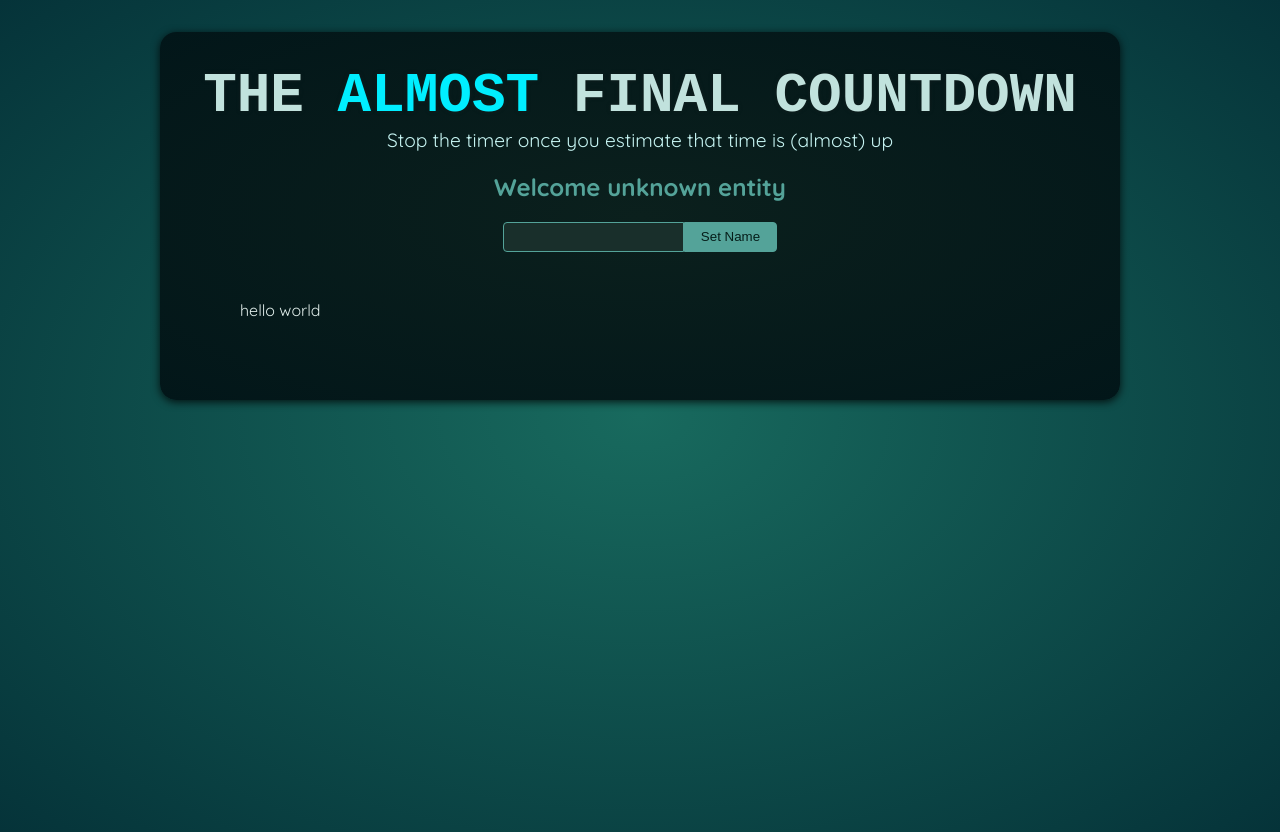
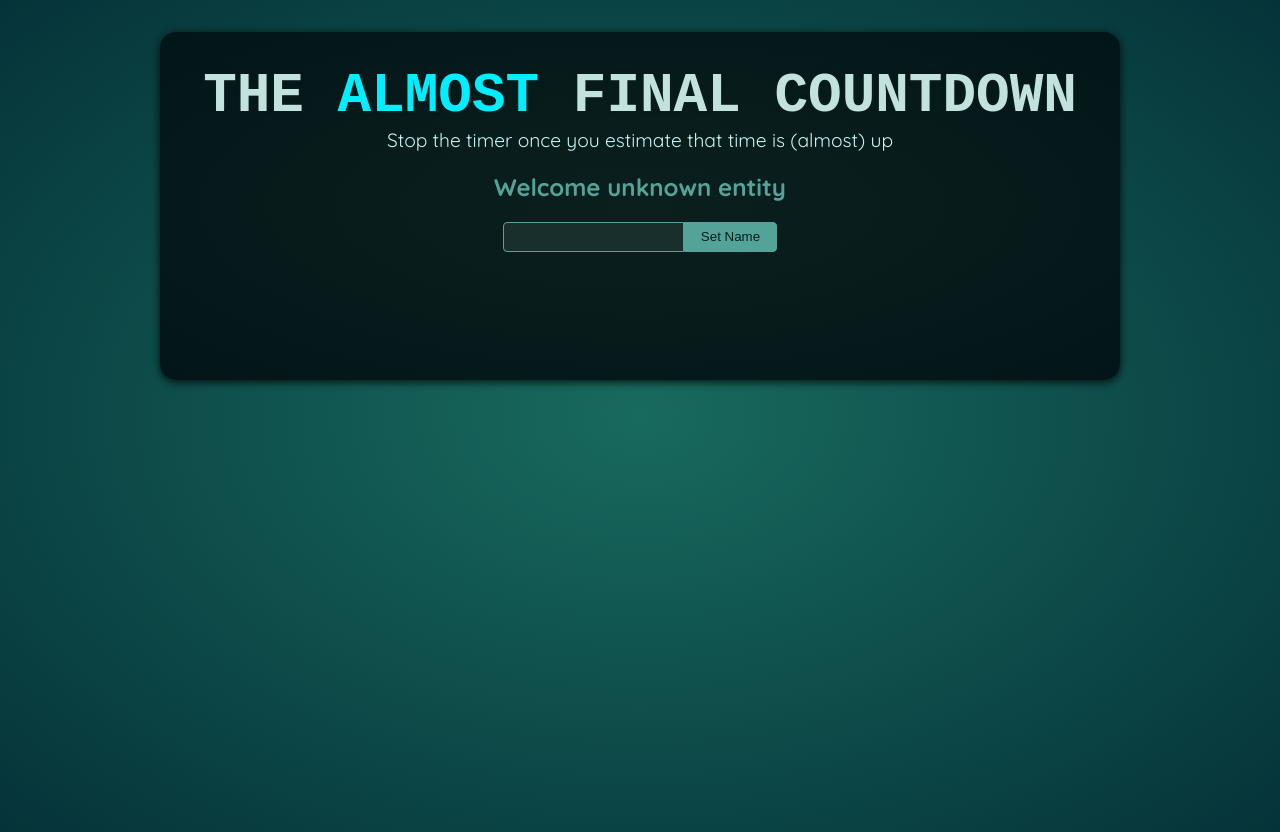
Before and after one commit to GiorgiBabunashvili/TmChalengeRC, a React (Vite) app: page / in a window 1280 px wide. Built offline with nearby package versions, Linux system fonts and the light colour scheme; a web font is replaced by a local one.

Commit message:
useState and ref

```diff
--- a/src/App.jsx
+++ b/src/App.jsx
@@ -4,7 +4,7 @@ function App() {
   return (
     <>
       <Player />
-      <div id="challenges">hello world</div>
+      <div id="challenges"></div>
     </>
   );
 }
```
